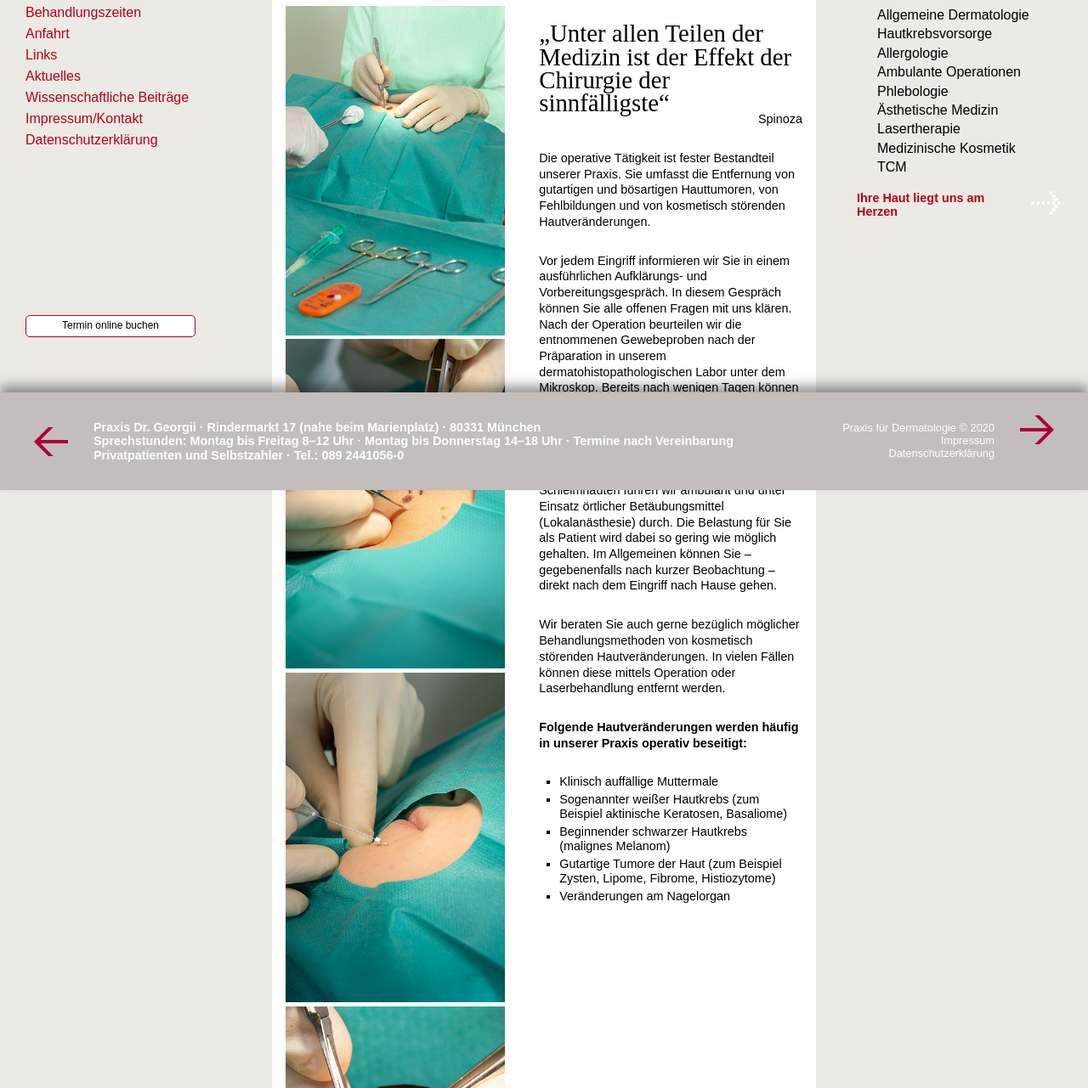
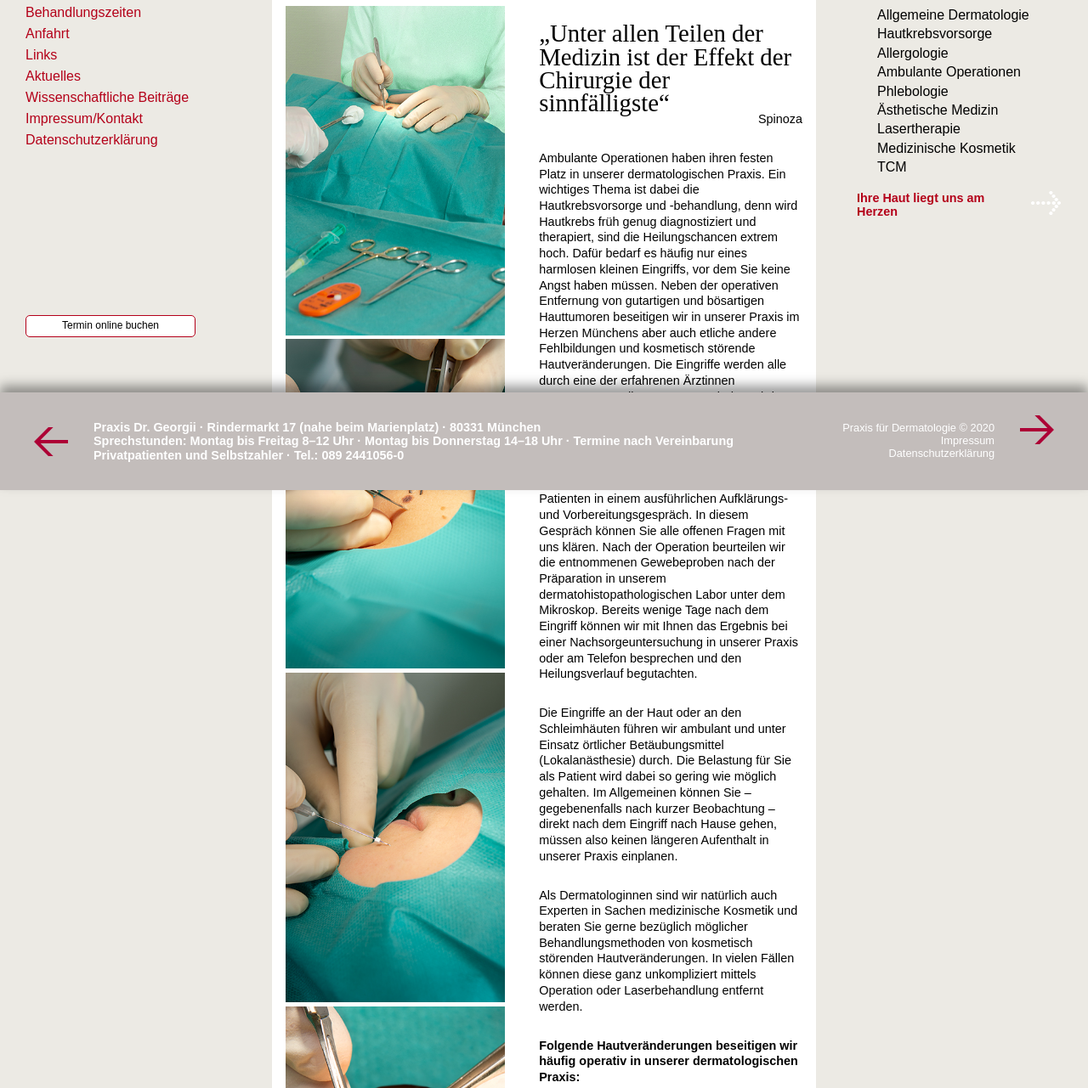
Before and after one commit to daferner/aletta, a website built with Parcel: page src/ambulant.pug in a window 1280 px wide. Shown: the part 223-1504 px from the top of the page at 85% size. Built offline with nearby package versions, Linux system fonts and the light colour scheme; a web font is replaced by a local one.

Commit message:
Text von Svenja eingesetzt, e-Mail von Claus Uhlendorf v. 29.01.21

```diff
--- a/src/ambulant.pug
+++ b/src/ambulant.pug
@@ -24,15 +24,16 @@ block content
         h1 „Unter allen Teilen der Medizin ist der Effekt der Chirurgie der sinnfälligste“
         p.unterheadline
           mall Spinoza
-        p Die operative Tätigkeit ist fester Bestandteil unserer Praxis. Sie umfasst die Entfernung von gutartigen und bösartigen Hauttumoren, von Fehlbildungen und von kosmetisch störenden Hautveränderungen.
-        p Vor jedem Eingriff informieren wir Sie in einem ausführlichen Aufklärungs- und Vorbereitungsgespräch. In diesem Gespräch können Sie alle offenen Fragen mit uns klären. Nach der Operation beurteilen wir die entnommenen Gewebeproben nach der Präparation in unserem dermatohistopathologischen Labor unter dem Mikroskop. Bereits nach wenigen Tagen können wir mit Ihnen das Ergebnis bei einer Nachsorgeuntersuchung besprechen und den Heilungsverlauf begutachten.
-        p Die Eingriffe an der Haut oder an den Schleimhäuten führen wir ambulant und unter Einsatz örtlicher Betäubungsmittel (Lokalanästhesie) durch. Die Belastung für Sie als Patient wird dabei so gering wie möglich gehalten. Im Allgemeinen können Sie – gegebenenfalls nach kurzer Beobachtung – direkt nach dem Eingriff nach Hause gehen.
-        p Wir beraten Sie auch gerne bezüglich möglicher Behandlungsmethoden von kosmetisch störenden Hautveränderungen. In vielen Fällen können diese mittels Operation oder Laserbehandlung entfernt werden.
+        p Ambulante Operationen haben ihren festen Platz in unserer dermatologischen Praxis. Ein wichtiges Thema ist dabei die Hautkrebsvorsorge und -behandlung, denn wird Hautkrebs früh genug diagnostiziert und therapiert, sind die Heilungschancen extrem hoch. Dafür bedarf es häufig nur eines harmlosen kleinen Eingriffs, vor dem Sie keine Angst haben müssen. Neben der operativen Entfernung von gutartigen und bösartigen Hauttumoren beseitigen wir in unserer Praxis im Herzen Münchens aber auch etliche andere Fehlbildungen und kosmetisch störende Hautveränderungen. Die Eingriffe werden alle durch eine der erfahrenen Ärztinnen vorgenommen, die zusammen mit dem übrigen Team dafür sorgen, dass Sie sich als Patient in unserer Praxis rundum wohl und in guten Händen fühlen.
+        p Vor jedem Eingriff informieren wir unsere Patienten in einem ausführlichen Aufklärungs- und Vorbereitungsgespräch. In diesem Gespräch können Sie alle offenen Fragen mit uns klären. Nach der Operation beurteilen wir die entnommenen Gewebeproben nach der Präparation in unserem dermatohistopathologischen Labor unter dem Mikroskop. Bereits wenige Tage nach dem Eingriff können wir mit Ihnen das Ergebnis bei einer Nachsorgeuntersuchung in unserer Praxis oder am Telefon besprechen und den Heilungsverlauf begutachten.
+        p Die Eingriffe an der Haut oder an den Schleimhäuten führen wir ambulant und unter Einsatz örtlicher Betäubungsmittel (Lokalanästhesie) durch. Die Belastung für Sie als Patient wird dabei so gering wie möglich gehalten. Im Allgemeinen können Sie – gegebenenfalls nach kurzer Beobachtung – direkt nach dem Eingriff nach Hause gehen, müssen also keinen längeren Aufenthalt in unserer Praxis einplanen.
+        p Als Dermatologinnen sind wir natürlich auch Experten in Sachen medizinische Kosmetik und beraten Sie gerne bezüglich möglicher Behandlungsmethoden von kosmetisch störenden Hautveränderungen. In vielen Fällen können diese ganz unkompliziert mittels Operation oder Laserbehandlung entfernt werden.
         p
-          strong Folgende Hautveränderungen werden häufig in unserer Praxis operativ beseitigt:
+          strong Folgende Hautveränderungen beseitigen wir häufig operativ in unserer dermatologischen Praxis:
         ul
           li.anfuehrungszeichen Klinisch auffällige Muttermale
-          li.anfuehrungszeichen Sogenannter weißer Hautkrebs (zum Beispiel aktinische Keratosen, Basaliome)
-          li.anfuehrungszeichen Beginnender schwarzer Hautkrebs (malignes Melanom)
+          li.anfuehrungszeichen Sogenannten weißen Hautkrebs (zum Beispiel aktinische Keratosen, Basaliome)
+          li.anfuehrungszeichen Beginnenden schwarzen Hautkrebs (malignes Melanom)
           li.anfuehrungszeichen Gutartige Tumore der Haut (zum Beispiel Zysten, Lipome, Fibrome, Histiozytome)
           li.anfuehrungszeichen Veränderungen am Nagelorgan
+        p Nehmen Sie einfach Kontakt mit uns auf. Wir Hautärztinnen sind gemeinsam mit unserem Team für Sie da und haben für all Ihre Anliegen ein offenes Ohr.
```
